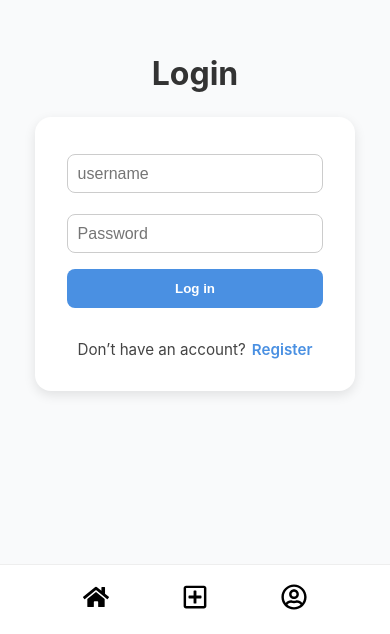
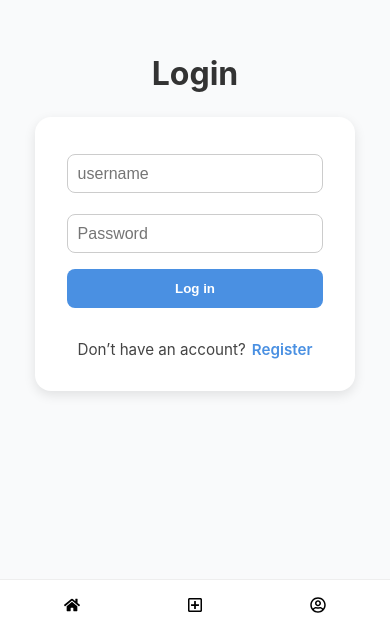
Before and after one commit to CageLJ/Stunnect, a React (Vite) app in the folder COEX-Stunnect/: page /login in a window 390 px wide. Shown: the part 210-844 px from the top of the page. Built offline with nearby package versions, Linux system fonts and the light colour scheme; no server answers.

Commit message:
styling change so footer doesn't have overlap

```diff
--- a/COEX-Stunnect/src/App.css
+++ b/COEX-Stunnect/src/App.css
@@ -21,28 +21,3 @@
   .App-link {
     color: #61dafb;
   }
-
-
-
-html, body {
-    height: 100%;
-    margin: 0;
-    overflow: hidden; /* Prevent body scroll */
-}
-
-body {
-    position: relative;
-    min-height: 100vh;
-    padding-bottom: 100px; /* Add padding for footer height */
-    display: flex;
-    flex-direction: column;
-}
-
-main {
-    flex: 1;
-    max-width: 1280px;
-    margin: 0 auto;
-    padding: 10px;
-    overflow-y: auto; /* Allow main content to scroll */
-    height: calc(100vh - 70px); /* Subtract footer height */
-}
--- a/COEX-Stunnect/src/components/Footer.css
+++ b/COEX-Stunnect/src/components/Footer.css
@@ -1,5 +1,5 @@
 footer {
-    position: fixed; /* Change from sticky to fixed */
+    position: fixed;
     bottom: 0;
     left: 0;
     right: 0;
@@ -7,14 +7,15 @@ footer {
     display: flex;
     justify-content: center;
     align-items: center;
+    border-top: 1px solid #eee;
+    background: white;
     width: 100%;
     margin: 0;
-    border-top: 1px solid #EEEEEE;
+    z-index: 10;
     font-size: 26px;
     padding: 0 10px;
-    z-index: 10;
-    background: white;
 }
+
 .navigation {
     width: 80%;
     display: flex;
@@ -22,19 +23,45 @@ footer {
     align-items: center;
 }
 
-.navigation .link{
+.navigation .link {
     padding: 10px;
+    font-size: 1rem;
 }
 
-.navigation .link.active{
-    background-color: #EEEEEE;
+.navigation .link.active {
+    background-color: #eee;
     border-radius: 5px;
 }
 
-
 /* Responsive */
 @media (max-width: 600px) {
-    .navigation{
+    footer {
+        height: 60px;
+        font-size: 22px;
+    }
+
+    .navigation {
+        width: 100%;
         justify-content: space-around;
     }
+
+    .navigation .link {
+        padding: 8px;
+    }
+
+    /* Increase body padding so content doesn't hide under smaller footer */
+    body {
+        padding-bottom: 80px;
+    }
 }
+
+@media (max-width: 400px) {
+    footer {
+        height: 55px;
+        font-size: 20px;
+    }
+
+    body {
+        padding-bottom: 85px;
+    }
+}
--- a/COEX-Stunnect/src/index.css
+++ b/COEX-Stunnect/src/index.css
@@ -1,24 +1,37 @@
-body {
+code {
+  font-family: source-code-pro, Menlo, Monaco, Consolas, 'Courier New', monospace;
+}
+
+html, body {
+  height: 100%;
   margin: 0;
+  overflow-x: hidden; /* Prevent horizontal scrollbars */
+  overflow-y: auto;   /* Allow vertical scrolling */
   font-family: -apple-system, BlinkMacSystemFont, 'Segoe UI', 'Roboto', 'Oxygen',
-      'Ubuntu', 'Cantarell', 'Fira Sans', 'Droid Sans', 'Helvetica Neue',
-      sans-serif;
+    'Ubuntu', 'Cantarell', 'Fira Sans', 'Droid Sans', 'Helvetica Neue', sans-serif;
   -webkit-font-smoothing: antialiased;
   -moz-osx-font-smoothing: grayscale;
 }
 
-code {
-  font-family: source-code-pro, Menlo, Monaco, Consolas, 'Courier New', monospace;
+/* Ensure content doesn't go under footer */
+body {
+  position: relative;
+  min-height: 100vh;
+  padding-bottom: 80px; /* a bit larger than footer height for small screens */
+  display: flex;
+  flex-direction: column;
 }
 
 main {
-  min-height: 90vh;
+  flex: 1;
   max-width: 1280px;
-  margin: auto;
+  margin: 0 auto;
   padding: 10px;
+  box-sizing: border-box;
 }
 
-a{
+/* Basic links */
+a {
   text-decoration: none;
-  color: #000000;
+  color: #000;
 }
```
Lines whose indentation alone changed are shown as unchanged.
